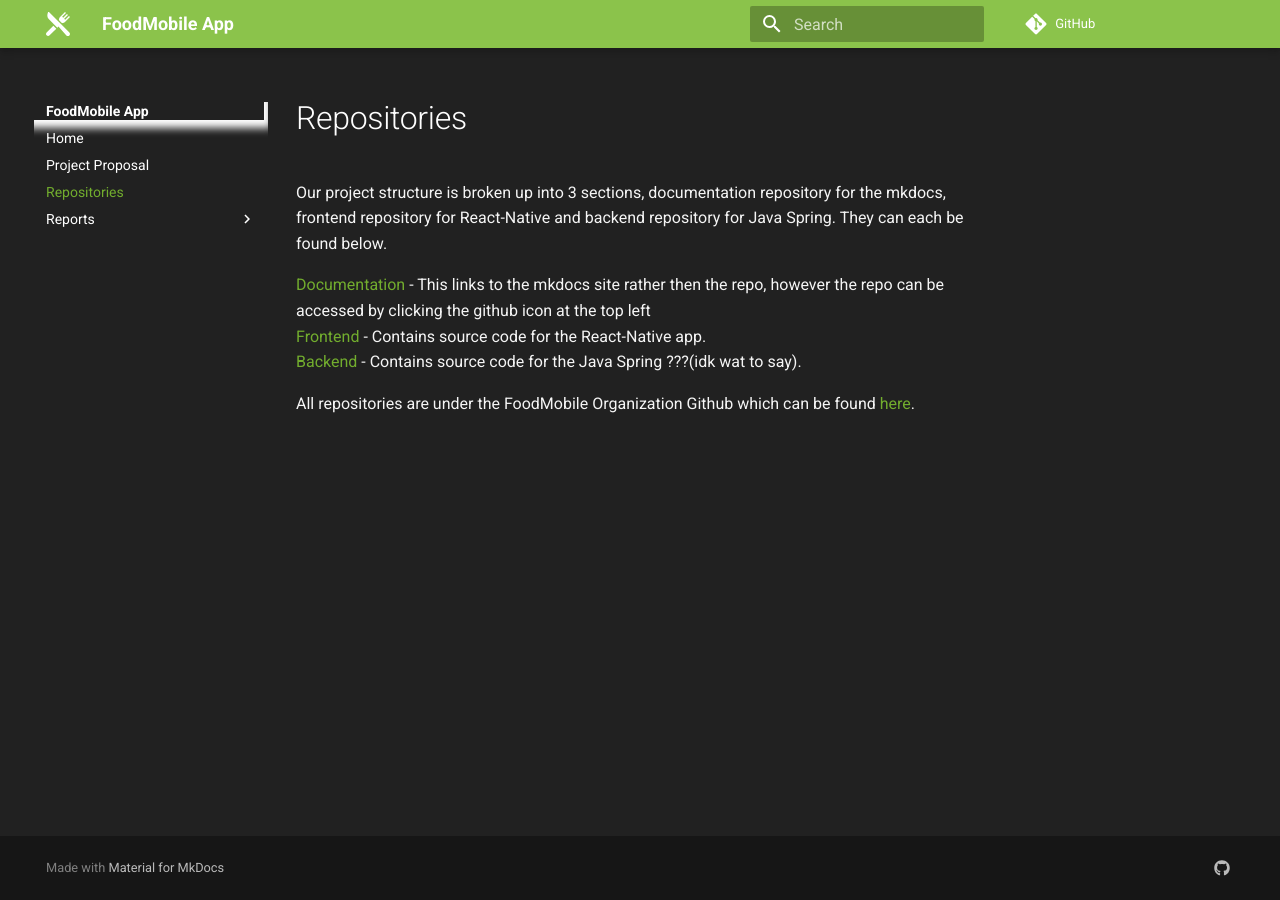
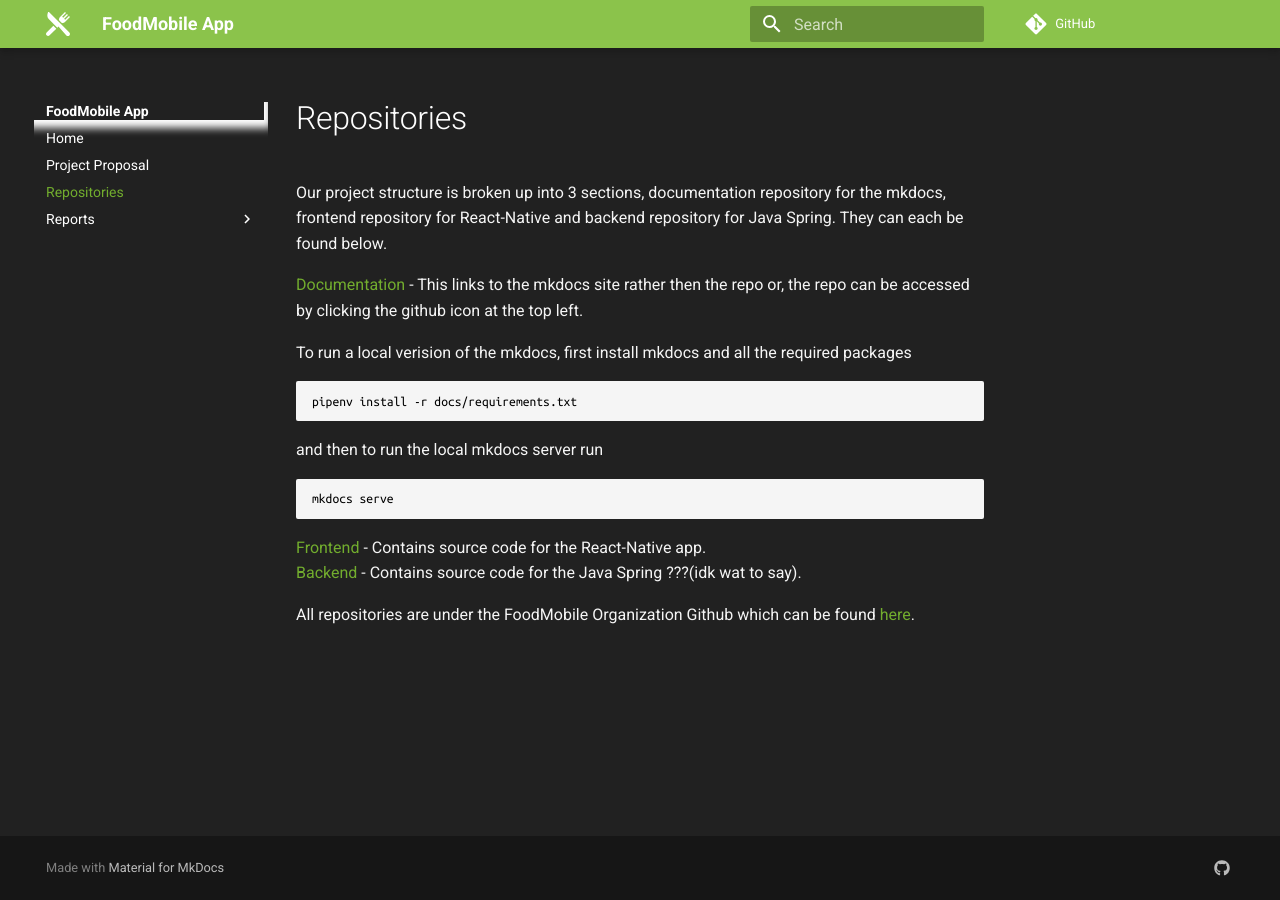
Before and after one commit to FoodMobile/Docs, an MkDocs documentation site: the page built from docs/repos.md, in a window 1280 px wide. Built offline with MkDocs 1.6.1 and Material for MkDocs 9.7.7, drawn with Linux system fonts in a browser that asks for light colours; comment, search, counter and statistics services are not loaded.

Commit message:
added how to install

````diff
--- a/docs/repos.md
+++ b/docs/repos.md
@@ -2,7 +2,16 @@
 
 Our project structure is broken up into 3 sections, documentation repository for the mkdocs, frontend repository for React-Native  and backend repository for Java Spring. They can each be found below.
 
-[Documentation](https://foodmobile.readthedocs.io/en/latest/) - This links to the mkdocs site rather then the repo, however the repo can be accessed by clicking the github icon at the top left
+[Documentation](https://foodmobile.readthedocs.io/en/latest/) - This links to the mkdocs site rather then the repo or, the repo can be accessed by clicking the github icon at the top left.
+
+To run a local verision of the mkdocs, first install mkdocs and all the required packages
+```
+pipenv install -r docs/requirements.txt
+```
+and then to run the local mkdocs server run
+```
+mkdocs serve
+```
 [Frontend](https://github.com/FoodMobile/frontend)  - Contains source code for the React-Native app.
 [Backend](https://github.com/FoodMobile/backend) - Contains source code for the Java Spring ???(idk wat to say).
 
````
